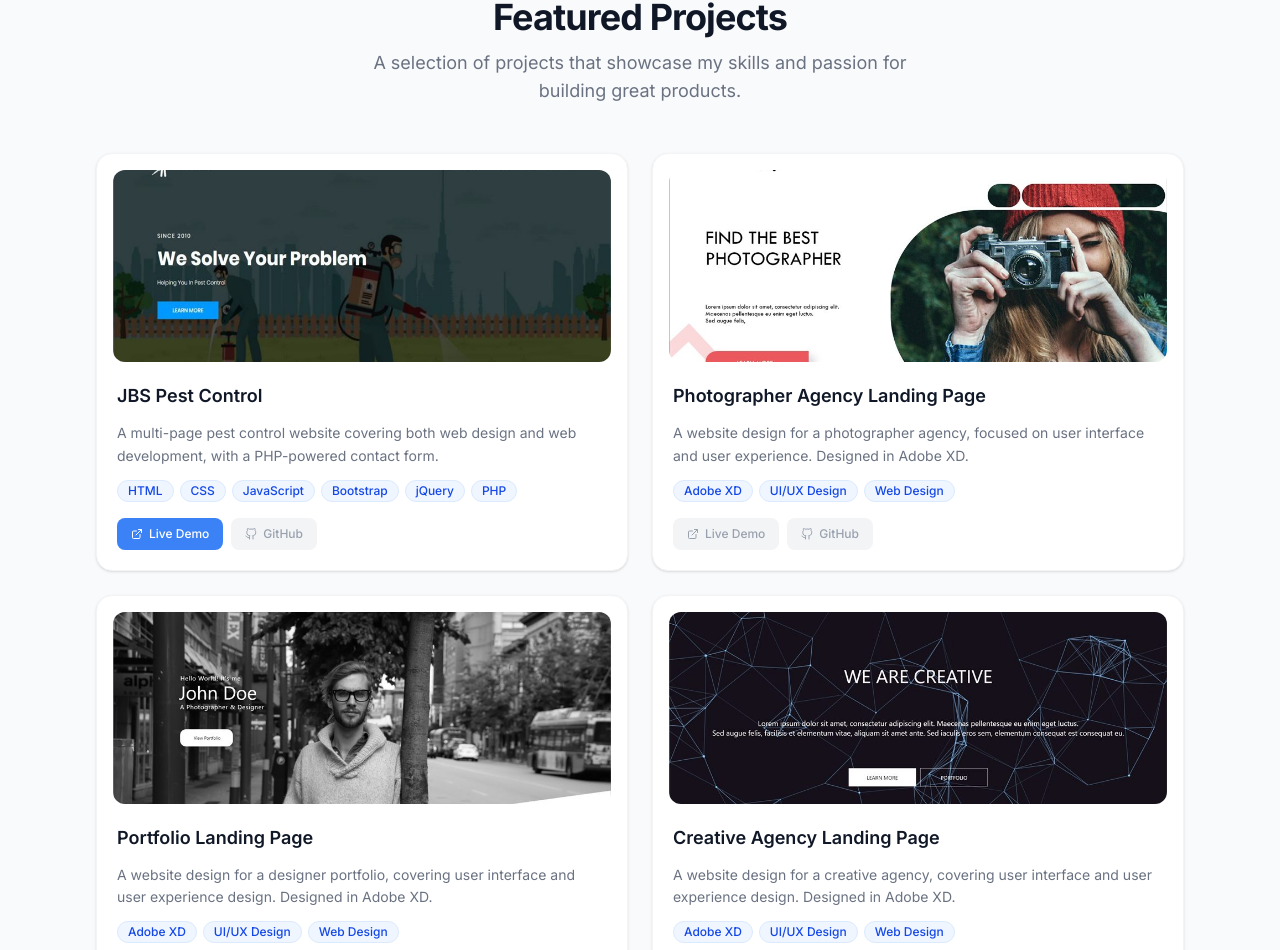
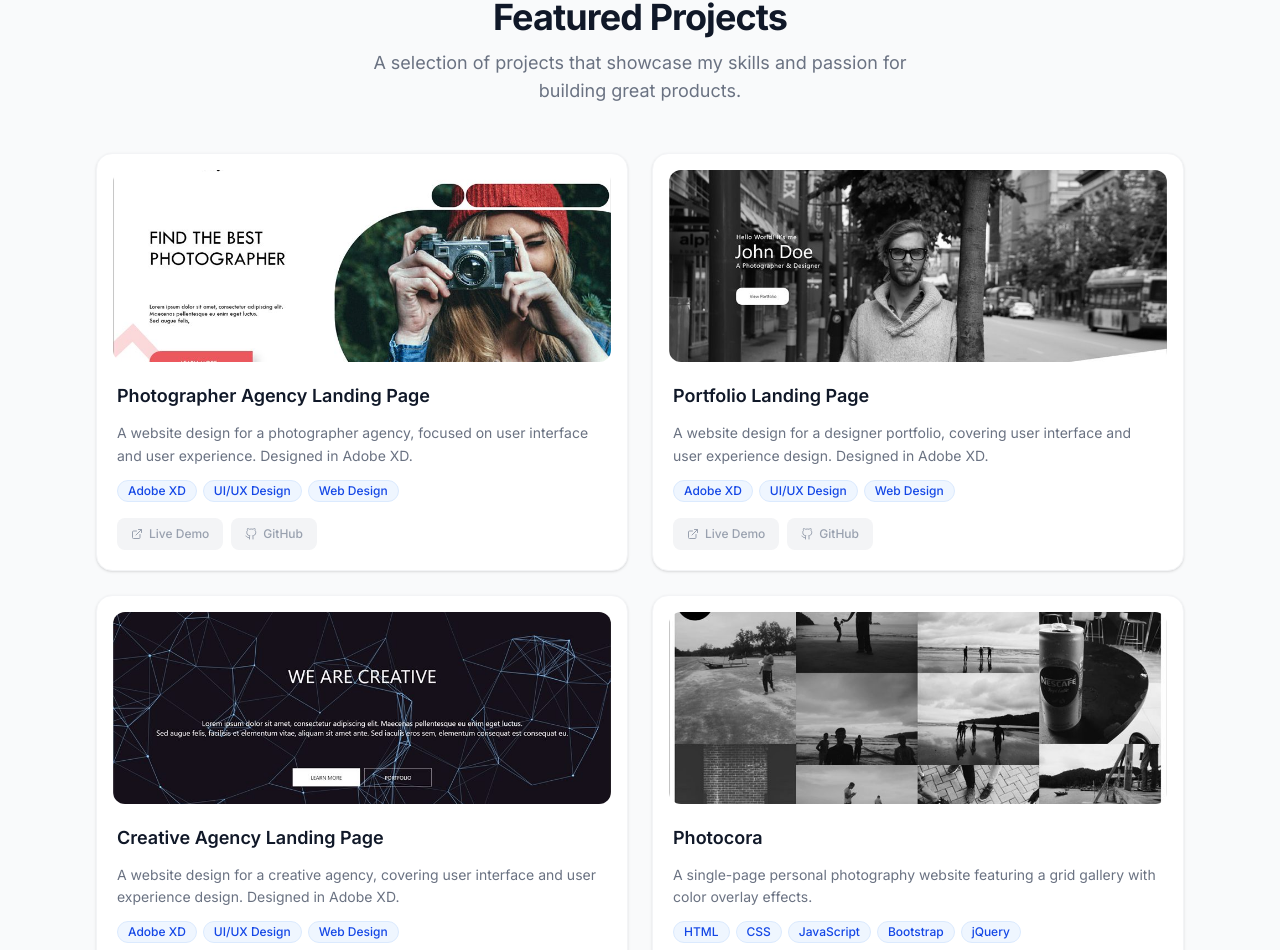
Before and after one commit to izwanrusli/zwannsite, a React (Vite) app: page / in a window 1280 px wide. Shown: the part 2264-3214 px from the top of the page. Built offline with nearby package versions, Linux system fonts and the light colour scheme.

Commit message:
chore: remove JBS Pest Control project

```diff
--- a/src/data/projects.js
+++ b/src/data/projects.js
@@ -1,7 +1,6 @@
 // ─── Projects Data ────────────────────────────────────────────
 // Add, remove, or edit projects here. The Projects section will update automatically.
 
-import jbsPestControl from '../assets/projects/jbs-pest-control.jpg';
 import photographerAgency from '../assets/projects/photographer-agency.jpg';
 import portfolioLanding from '../assets/projects/portfolio-landing.jpg';
 import creativeAgency from '../assets/projects/creative-agency.jpg';
@@ -9,17 +8,6 @@ import photocora from '../assets/projects/photocora.jpg';
 import wanderlust from '../assets/projects/wanderlust.jpg';
 
 const projects = [
-  {
-    id: 1,
-    title: 'JBS Pest Control',
-    description:
-      'A multi-page pest control website covering both web design and web development, with a PHP-powered contact form.',
-    tech: ['HTML', 'CSS', 'JavaScript', 'Bootstrap', 'jQuery', 'PHP'],
-    liveUrl: 'https://jbspestcontrol.netlify.com',
-    githubUrl: '#',
-    image: jbsPestControl,
-    featured: true,
-  },
   {
     id: 2,
     title: 'Photographer Agency Landing Page',
```
Also changed, not shown: src/assets/projects/jbs-pest-control.jpg (deleted).
